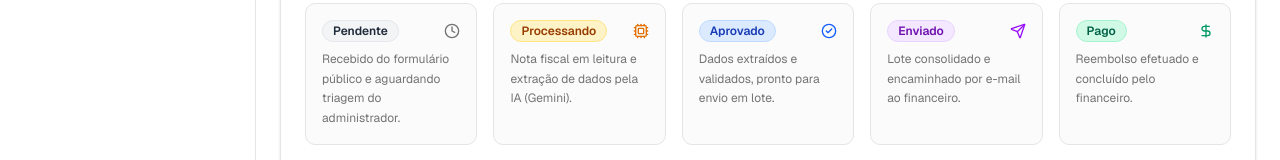
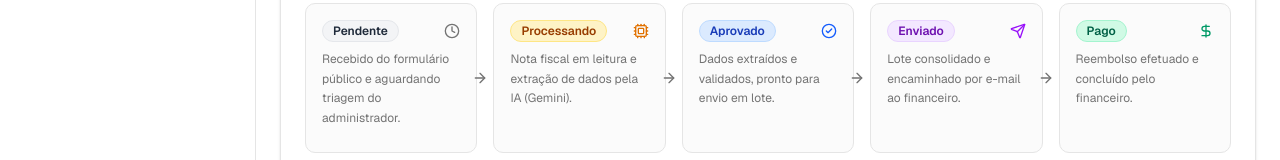
Before and after one commit to LeoYudi/bunkyo-refund, a Next.js app: page /admin in a window 1280 px wide. Shown: the part 250-410 px from the top of the page. Built offline with nearby package versions, Linux system fonts and the light colour scheme; no server answers; the database is empty.

Commit message:
style(ui): exibir setas conectoras entre etapas do StatusLifecycle e remover import nao usado

```diff
--- a/src/components/ui/status-lifecycle.tsx
+++ b/src/components/ui/status-lifecycle.tsx
@@ -7,7 +7,6 @@ import {
   Cpu,
   DollarSign,
   Send,
-  XCircle,
 } from "lucide-react";
 import { Badge } from "@/components/ui/badge";
 
@@ -35,6 +34,7 @@ export function StatusLifecycle() {
             Recebido do formulário público e aguardando triagem do
             administrador.
           </p>
+          <ArrowRight className="hidden md:block absolute -right-3 top-1/2 -translate-y-1/2 z-10 w-4 h-4 text-muted-foreground" />
         </div>
 
         {/* Step 2 */}
@@ -46,6 +46,7 @@ export function StatusLifecycle() {
           <p className="text-xs text-muted-foreground leading-relaxed">
             Nota fiscal em leitura e extração de dados pela IA (Gemini).
           </p>
+          <ArrowRight className="hidden md:block absolute -right-3 top-1/2 -translate-y-1/2 z-10 w-4 h-4 text-muted-foreground" />
         </div>
 
         {/* Step 3 */}
@@ -57,6 +58,7 @@ export function StatusLifecycle() {
           <p className="text-xs text-muted-foreground leading-relaxed">
             Dados extraídos e validados, pronto para envio em lote.
           </p>
+          <ArrowRight className="hidden md:block absolute -right-3 top-1/2 -translate-y-1/2 z-10 w-4 h-4 text-muted-foreground" />
         </div>
 
         {/* Step 4 */}
@@ -68,6 +70,7 @@ export function StatusLifecycle() {
           <p className="text-xs text-muted-foreground leading-relaxed">
             Lote consolidado e encaminhado por e-mail ao financeiro.
           </p>
+          <ArrowRight className="hidden md:block absolute -right-3 top-1/2 -translate-y-1/2 z-10 w-4 h-4 text-muted-foreground" />
         </div>
 
         {/* Step 5 */}
@@ -80,14 +83,6 @@ export function StatusLifecycle() {
             Reembolso efetuado e concluído pelo financeiro.
           </p>
         </div>
-      </div>
-
-      {/* Connectors / Flow arrows for tests */}
-      <div className="hidden">
-        <ArrowRight />
-        <ArrowRight />
-        <ArrowRight />
-        <ArrowRight />
       </div>
 
       {/* Denied / Exception branch */}
```
